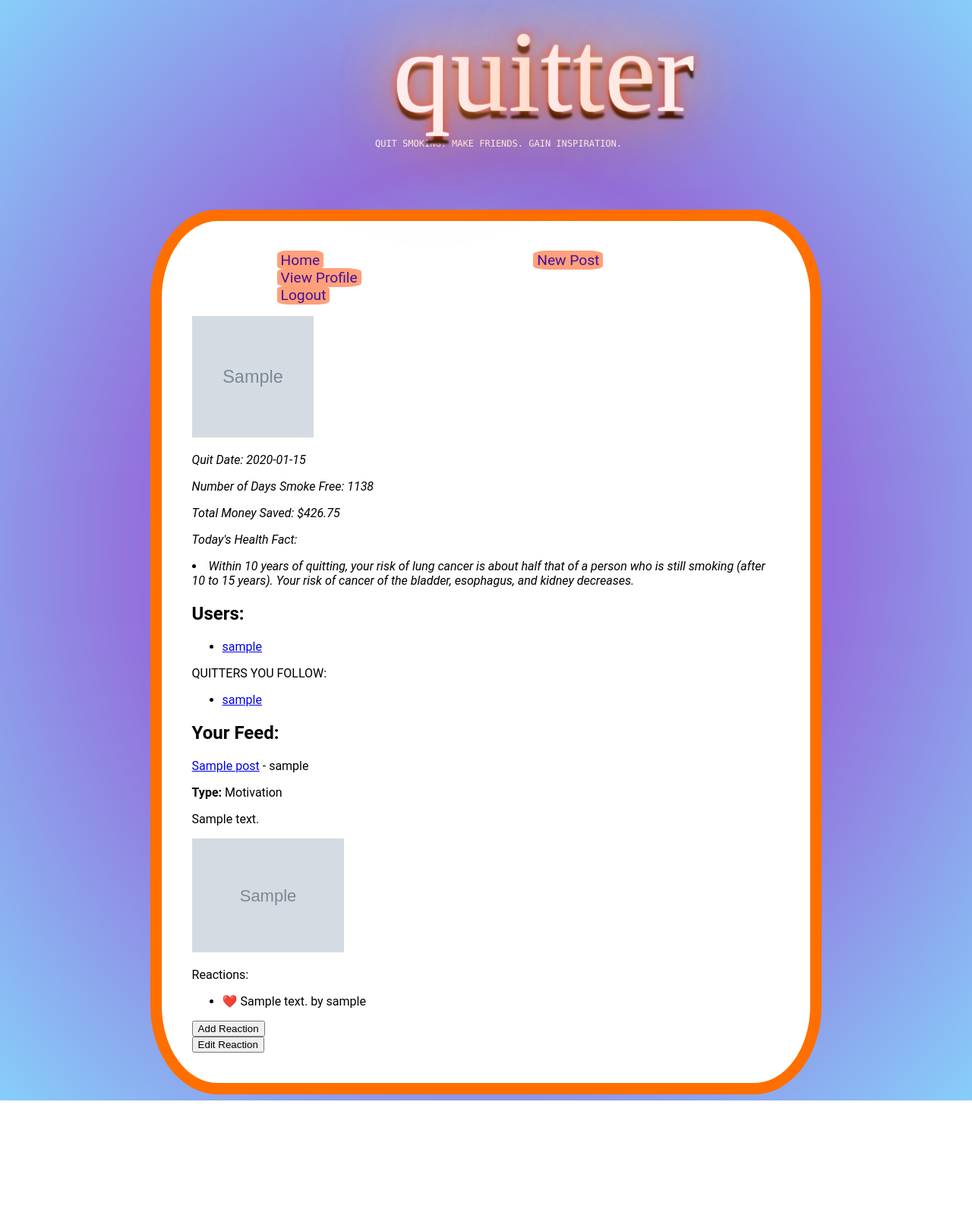
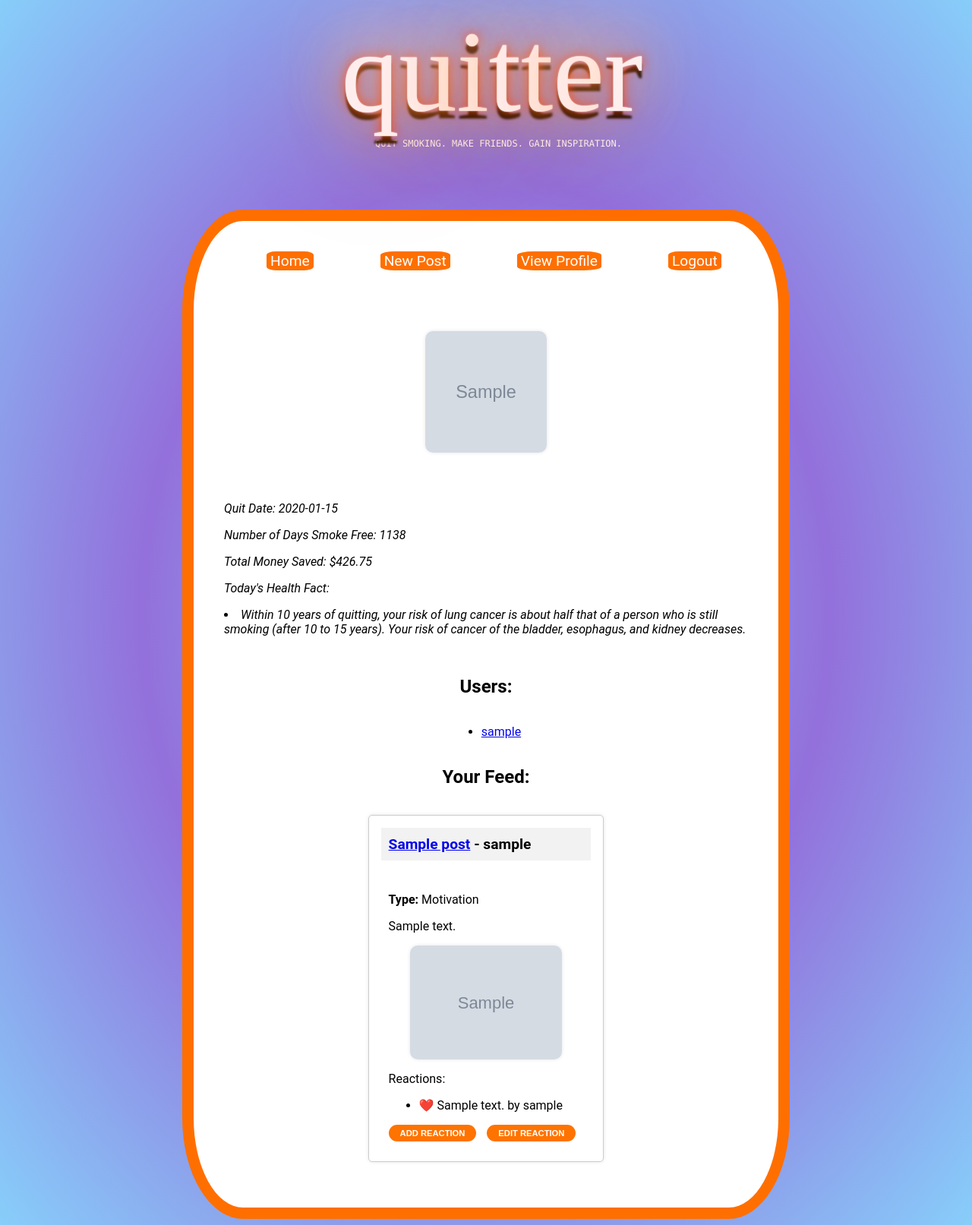
Before and after one commit to AlexaWhit/ACS1220-Quitter-Final-Project, a Flask app: page / in a window 1280 px wide. Shown: the whole page at 76% size. Before the commit the page ends 1449 px from the top, so only its background shows below. Run offline with Flask 2, Linux system fonts and the light colour scheme; a user stored in the database is signed in; tables that the repository leaves empty hold one stand-in row (values such as "Sample post"); grey boxes marked "Sample" are stand-in pictures.

Commit message:
updated CSS

```diff
--- a/quitter_app/static/style.css
+++ b/quitter_app/static/style.css
@@ -33,7 +33,7 @@ h1 {
   color: #fee;
   position: relative;
   justify-content: center;
-  padding-left: 1em;
+  padding-left: 1rem;
   text-align: center;
   text-shadow: 0 -40px 100px, 0 0 2px, 0 0 1em #ff6700, 0 0 0.5em #fe8802,
     0 0 0.1em #fe3403, 0 10px 3px #000;
@@ -128,76 +128,108 @@ li.error {
   color: red;
 }
 
+.navbar {
+  display: flex;
+  justify-content: center;
+  align-items: center;
+  flex-wrap: nowrap;
+}
+
 .navbar a {
-  color: rgb(71, 16, 153);
-  background-color: lightsalmon;
-  width: 70px;
+  display: flex;
+  flex-direction: row;
+  color: white;
+  background-color: rgb(255, 111, 0);
   border-radius: 20%;
-  margin-right: 10rem;
-  margin-left: 7rem;
+  margin-right: 2rem;
+  margin-left: 3.5rem;
 }
 
 .navbar a:hover {
   text-decoration: underline;
 }
 
-/* .welcome {
-  display: block;
-  justify-content: center;
+.welcome {
   text-align: center;
 }
 
-.welcome p {
-  font: "Pacifico";
+.card-deck {
+  margin: 2rem auto;
 }
 
-.welcome li {
-  text-align: left;
-} */
+.card {
+  margin: 1rem;
+  padding: 1rem;
+  box-shadow: 0 0 5px rgba(0, 0, 0, 0.1);
+  border-radius: 10px;
+  background-color: white;
+}
 
-.welcome {
+.card-header {
+  font-size: 1.2rem;
+  font-weight: bold;
+  margin-bottom: 1rem;
+}
+
+.card-body {
+  font-size: 1rem;
+}
+
+img {
+  display: block;
+  margin: 2rem auto;
+  border-radius: 10px;
+  box-shadow: 0 0 5px rgba(0, 0, 0, 0.1);
+}
+
+
+.card {
+  margin-bottom: 20px;
+  border: 1px solid #ccc;
+  border-radius: 5px;
+}
+
+.card-header {
+  padding: 10px;
+  background-color: #f2f2f2;
+  font-weight: bold;
+}
+
+.card-body {
+  padding: 10px;
+}
+
+.card-body form {
+  display: inline-block;
+  margin-right: 10px;
+}
+
+.card-body img {
+  margin-top: 10px;
+  margin-bottom: 10px;
+}
+
+.btn {
+  border-radius: 20px;
+  padding: 5px 15px;
+  font-size: .7rem;
+  font-weight: bold;
+  text-transform: uppercase;
+  background-color: rgb(255, 115, 0);
+  color: #fff;
+  border: none;
+}
+
+.btn:hover {
+  background-color: #0062cc;
+  cursor: pointer;
+}
+
+.container {
   display: flex;
-  flex-direction: row;
+  flex-direction: column;
+  margin: 0 auto;
+  max-width: 800px;
   justify-content: center;
   align-items: center;
-  padding: 2rem;
-  background-color: #f7f7f7;
-  border-radius: 5px;
-  box-shadow: 0 2px 4px rgba(0, 0, 0, 0.1);
 }
-
-.welcome p {
-  font-size: 1.2rem;
-  line-height: 1.5;
-  margin-right: 2rem;
-}
-
-.welcome ul {
-  list-style: none;
-  padding: 0;
-  margin: 0;
-}
-
-.welcome li {
-  font-size: 1.2rem;
-  line-height: 1.5;
-  margin-bottom: 0.5rem;
-}
-
-.welcome a {
-  text-decoration: none;
-  color: #333;
-  font-weight: bold;
-  transition: all 0.2s ease;
-}
-
-.welcome a:hover {
-  color: #555;
-}
-
-.welcome .image {
-  max-width: 400px;
-  height: auto;
-  margin-left: 2rem;
-  box-shadow: 0 2px 4px rgba(0, 0, 0, 0.1);
-}
--- a/quitter_app/templates/add_reaction.html
+++ b/quitter_app/templates/add_reaction.html
@@ -2,9 +2,9 @@
 {% block content %}
 
 <nav>
-    <a href="/">Home</a>
-    <div>
+    <div class="navbar">
         {% if current_user.is_authenticated %}
+            <a href="/">Home</a>
             <a href="/new_post">New Post</a>
         <br>
             <a href="/profile/{{current_user.username}}">View Profile</a>
@@ -15,7 +15,7 @@
             <a href="/login">Log In</a>
         {% endif %}
     </div>
-  </nav>
+</nav>
 
 <h1>New Reaction</h1>
 <form method="POST" action="{{ url_for('main.add_reaction', post_id=post.id) }}">
--- a/quitter_app/templates/edit_post.html
+++ b/quitter_app/templates/edit_post.html
@@ -2,9 +2,9 @@
 <link rel="stylesheet" href="/static/style.css?v=1.0.0">
 
 <nav>
-  <a href="/">Home</a>
-  <div>
+  <div class="navbar">
       {% if current_user.is_authenticated %}
+          <a href="/">Home</a>
           <a href="/new_post">New Post</a>
       <br>
           <a href="/profile/{{current_user.username}}">View Profile</a>
--- a/quitter_app/templates/edit_reaction.html
+++ b/quitter_app/templates/edit_reaction.html
@@ -2,9 +2,9 @@
 {% block content %}
 
 <nav>
-    <a href="/">Home</a>
-    <div>
+    <div class="navbar">
         {% if current_user.is_authenticated %}
+            <a href="/">Home</a>
             <a href="/new_post">New Post</a>
         <br>
             <a href="/profile/{{current_user.username}}">View Profile</a>
@@ -15,7 +15,7 @@
             <a href="/login">Log In</a>
         {% endif %}
     </div>
-  </nav>
+</nav>
 
   <p>Reaction:</p>
   <ul>
--- a/quitter_app/templates/home.html
+++ b/quitter_app/templates/home.html
@@ -1,5 +1,6 @@
 {% extends 'base.html' %}
 {% block content %}
+<div class="container">
 <link rel="stylesheet" href="/static/style.css?v=1.0.0">
 <nav>
     <div class="navbar">
@@ -63,23 +64,15 @@
 </ul>
 
 
-<p>
-    QUITTERS YOU FOLLOW:
-
-    <ul>
-        {% for friend in current_user.friend_list %}
-        <li><a href="/profile/{{ friend.username }}">{{ friend.username }}</a></li>
-        {% endfor %}
-    </ul>
-
-</p>
-
 <h2>Your Feed:</h2>
 
 {% for post in all_posts %}
-<div class="post">
+<div class="card post">
+  <div class="card-header">
     <a href="/post/{{ post.id }}">{{ post.title }}</a> -
     {{ post.created_by.username }}
+  </div>
+  <div class="card-body">
     <p><strong>Type:</strong> {{ post.audience }}</p>
     <p>{{ post.body }}</p>
     <img src="{{ post.photo_url }}" alt="{{ post.title }}" width="200px" />
@@ -99,8 +92,11 @@
       </form>
     {% endif %}
   {% endfor %}
+  </div>
 </div>
 {% endfor %}
+
+
 
 {% else %}
 <div class="welcome">
@@ -108,12 +104,14 @@
     <img src="https://copd.net/wp-content/uploads/2020/08/COPD-18764-living-quitting-smoking-together.gif" alt="quit-smoking" justify-content="center" width="600px" height="250px"/>
     <p>Whether you have just started your journey to quit smoking or you have been smoke-free for a while, we are here to support you and
         connect you with other quitters who understand what you are going through.
-        Our website is a place where you can:
+    <p>Our website is a place where you can:
             <li>find helpful resources</li>
             <li>share your progress and experiences</li>
             <li>receive support and encouragement from others who have gone through the same struggles</li>
+    </p>
 
-            Join us and let us help you live a healthier and happier life without cigarettes!</p>
+    <p><strong>Join us and let us help you live a healthier and happier life without cigarettes!</strong></p>
+</div>
 </div>
 {% endif %}
 {% endblock %}
--- a/quitter_app/templates/login.html
+++ b/quitter_app/templates/login.html
@@ -3,7 +3,11 @@
 {% block content %}
 <link rel="stylesheet" href="/static/style.css?v=1.0.0">
 
-<a href="/">Home</a>
+<nav>
+    <div class="navbar">
+        <a href="/">Home</a>
+    </div>
+</nav>
 <br>
 
 <h1>Log In</h1>
--- a/quitter_app/templates/new_post.html
+++ b/quitter_app/templates/new_post.html
@@ -2,12 +2,10 @@
 <link rel="stylesheet" href="/static/style.css?v=1.0.0">
 
 <nav>
-  <a href="/">Home</a>
-  <div>
+  <div class="navbar">
       {% if current_user.is_authenticated %}
+          <a href="/">Home</a>
           <a href="/new_post">New Post</a>
-      <br>
-          <a href="/new_friend">Add Friend</a>
       <br>
           <a href="/profile/{{current_user.username}}">View Profile</a>
       <br>
--- a/quitter_app/templates/profile.html
+++ b/quitter_app/templates/profile.html
@@ -3,9 +3,9 @@
 <link rel="stylesheet" href="/static/style.css?v=1.0.0">
 
 <nav>
-    <a href="/">Home</a>
-    <div>
+    <div class="navbar">
         {% if current_user.is_authenticated %}
+            <a href="/">Home</a>
             <a href="/new_post">New Post</a>
         <br>
             <a href="/profile/{{current_user.username}}">View Profile</a>
@@ -16,7 +16,7 @@
             <a href="/login">Log In</a>
         {% endif %}
     </div>
-  </nav>
+</nav>
 
 {% if current_user.is_authenticated %}
 <form action="{{ url_for('main.add_friend', username=user.username) }}" method="POST">
--- a/quitter_app/templates/signup.html
+++ b/quitter_app/templates/signup.html
@@ -2,7 +2,11 @@
 {% block content %}
 <link rel="stylesheet" href="/static/style.css?v=1.0.0">
 
-<a href="/">Home</a>
+<nav>
+    <div class="navbar">
+        <a href="/">Home</a>
+    </div>
+</nav>
 <br>
 <h1>CREATE AN ACCOUNT</h1>
 
```
Also changed, not shown: quitter_app/templates/edit_profile.html (+9 -3 lines), todo.txt (+10 -10 lines), quitter_app/database.db.
